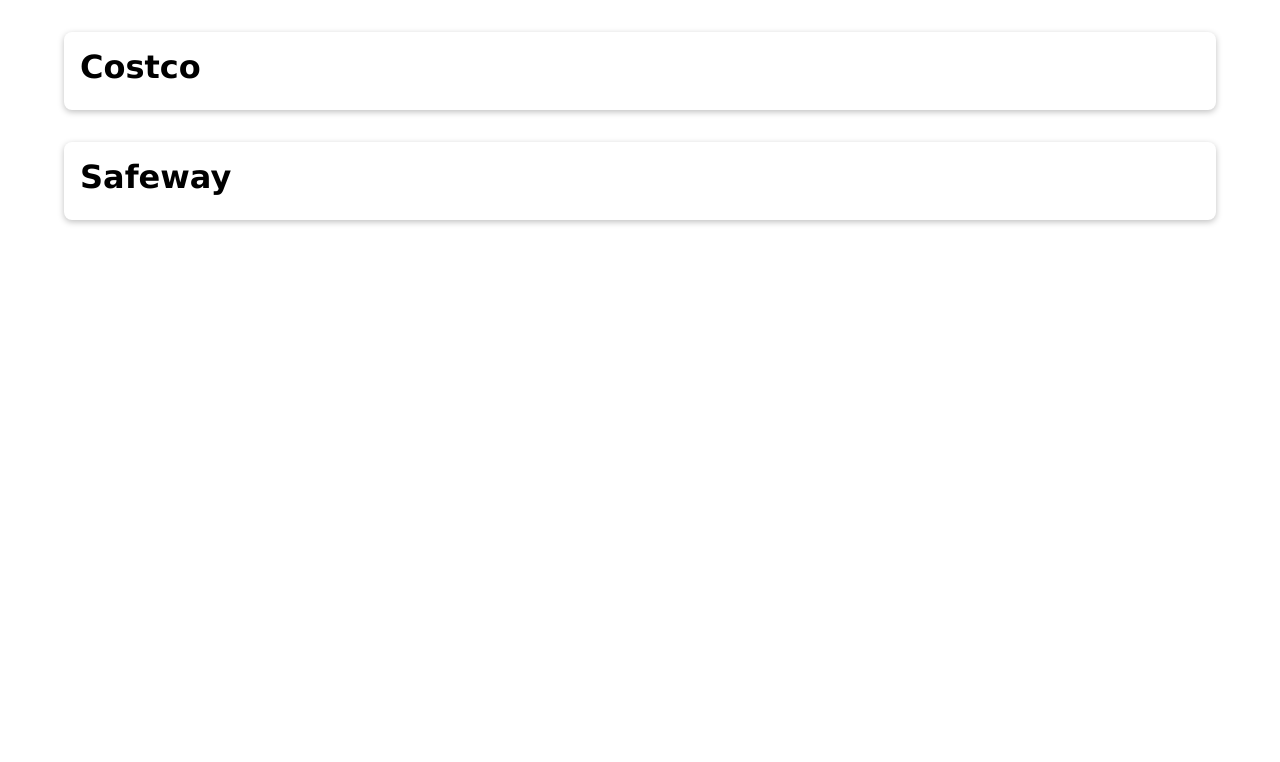
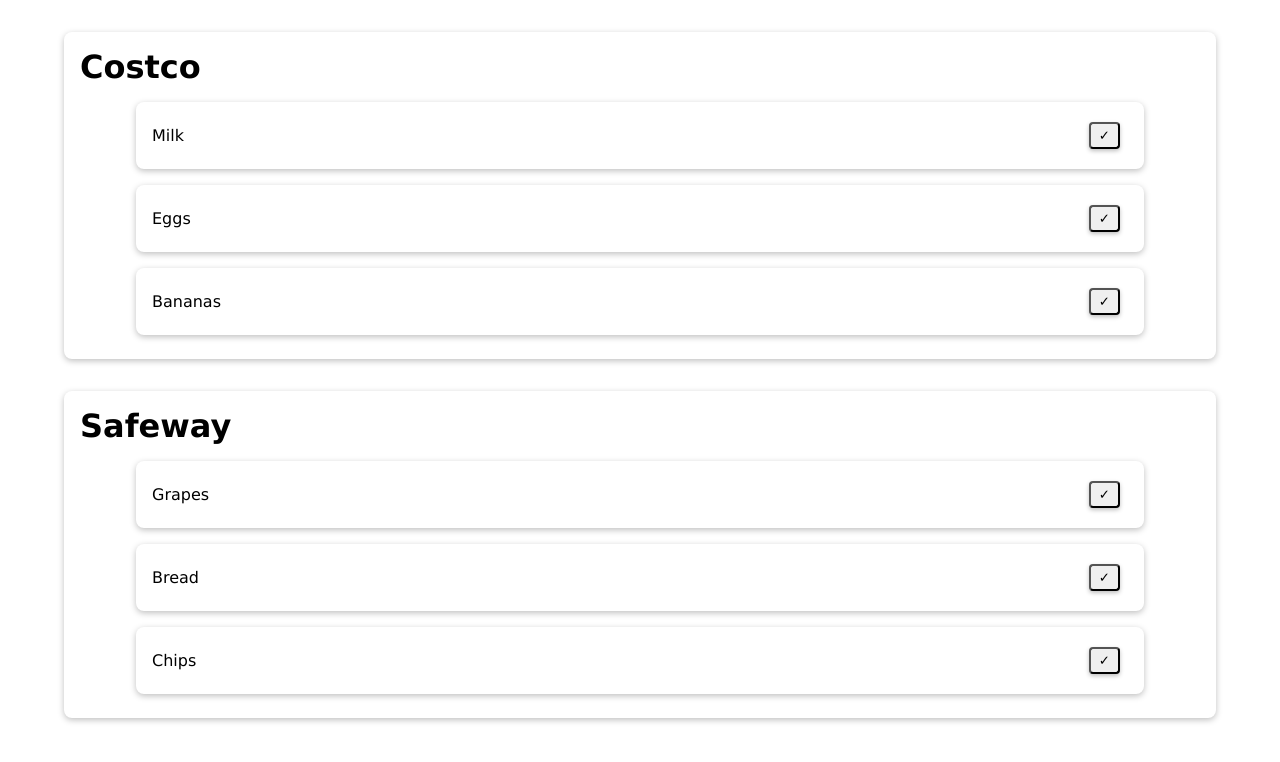
Before and after one commit to CDFrom/Grocery-List, a React (Vite) app: page / in a window 1280 px wide. Shown: the top 762 px of the page. Built offline with nearby package versions, Linux system fonts and the light colour scheme.

Commit message:
Add itemList for dynamic generation of content

```diff
--- a/src/components/ListItems/Store.jsx
+++ b/src/components/ListItems/Store.jsx
@@ -1,13 +1,19 @@
 import Card from "../UI/Card/Card";
+import Item from "./Item";
 
 import classes from "./Store.module.css";
 
 const Store = (props) => {
   const store = props.store;
 
+  const itemList = store.items.map((item) => {
+    return <Item key={item} item={item} />;
+  });
+
   return (
     <Card className={classes.store}>
       <h1 className={classes["store__title"]}>{store.name}</h1>
+      {itemList}
     </Card>
   );
 };
```
